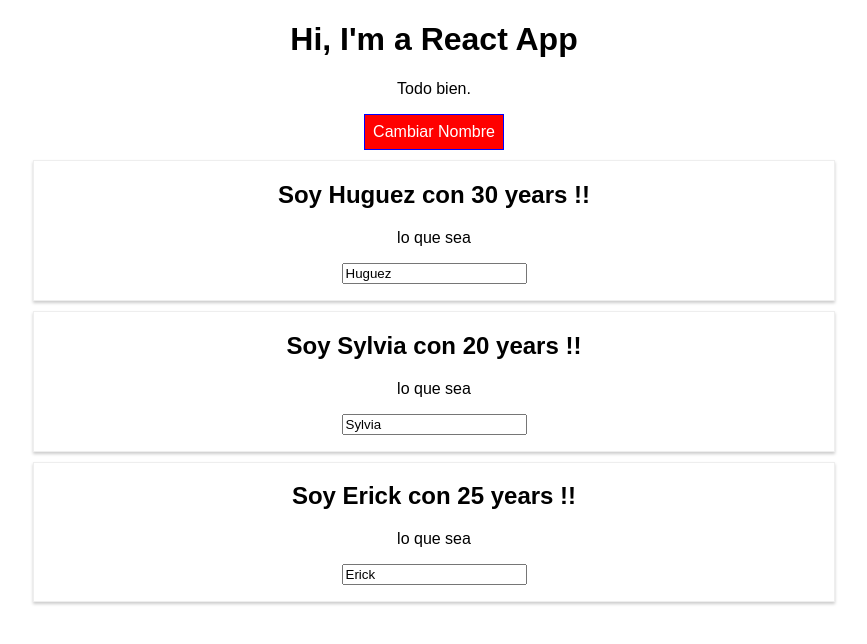
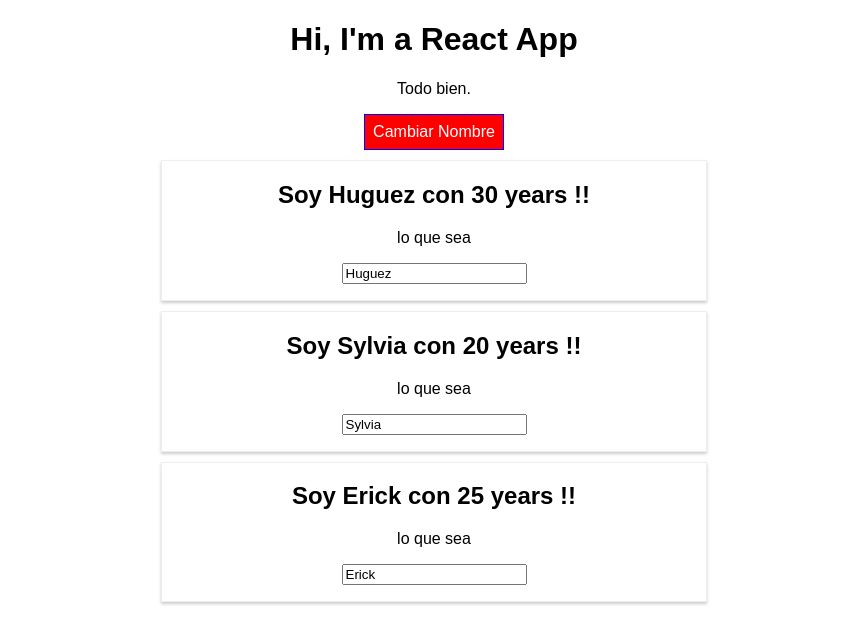
Before and after one commit to Huguez/my_app, a React (Create React App) app: page / in a window 1280 px wide. Both pictures are taken after a click on the button "Cambiar Nombre". Shown: the top 644 px of the page, without its empty margins (206-1073 px from the left). Built offline with nearby package versions, Linux system fonts and the light colour scheme.

Commit message:
se agrego el tag StyleRoot

```diff
--- a/src/App.js
+++ b/src/App.js
@@ -3,7 +3,7 @@
 import './App.css';
 import Person from './Person/Person';
 import Msn from './Msn/Msn';
-import Radium from 'radium';
+import Radium, { StyleRoot }from 'radium';
 
 class App extends Component {
     state = {
@@ -91,6 +91,7 @@
         }
 
         return (
+            <StyleRoot>
             <div className = "App" >
                 <h1>Hi, I'm a React App</h1>
                     <p className={ classes.join( ' ' ) } > { msn }.</p>
@@ -101,6 +102,7 @@
                     </button>
                     { personas }
             </div>
+            </StyleRoot>
         );
     }
 }
--- a/src/Person/Person.css
+++ b/src/Person/Person.css
@@ -1,5 +1,5 @@
 .Person{
-    width: 60%;
+    /* width: 60%; */
     margin: 10px auto;
     border: 1px solid #eee;
     box-shadow: 0 2px 3px #ccc;
@@ -7,3 +7,9 @@
     padding-top: 0px;
     text-align: center;
 }
+/*
+@media( min-width: 500px ){
+    .Person{
+        width: 450px;
+    }
+} */
--- a/src/Person/Person.js
+++ b/src/Person/Person.js
@@ -7,8 +7,15 @@
 const person = (props) => {
     let edad   = props.edad;
     let nombre = props.name;
+
+    const estilo ={
+        '@media( min-width: 450px )': {
+            width: '40%'
+        }
+    };
+
     return (
-        <div className="Person" >
+        <div className="Person"  style={estilo}>
             <h2 onClick={ props.click } > Soy { nombre } con { edad } years !! </h2>
             <p> { props.children } </p>
             <input
```
